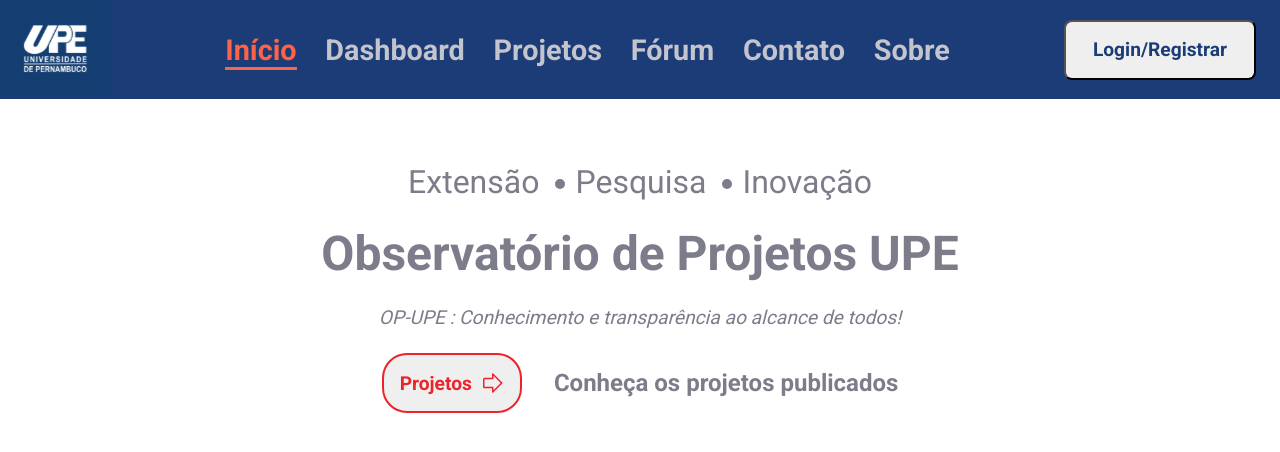
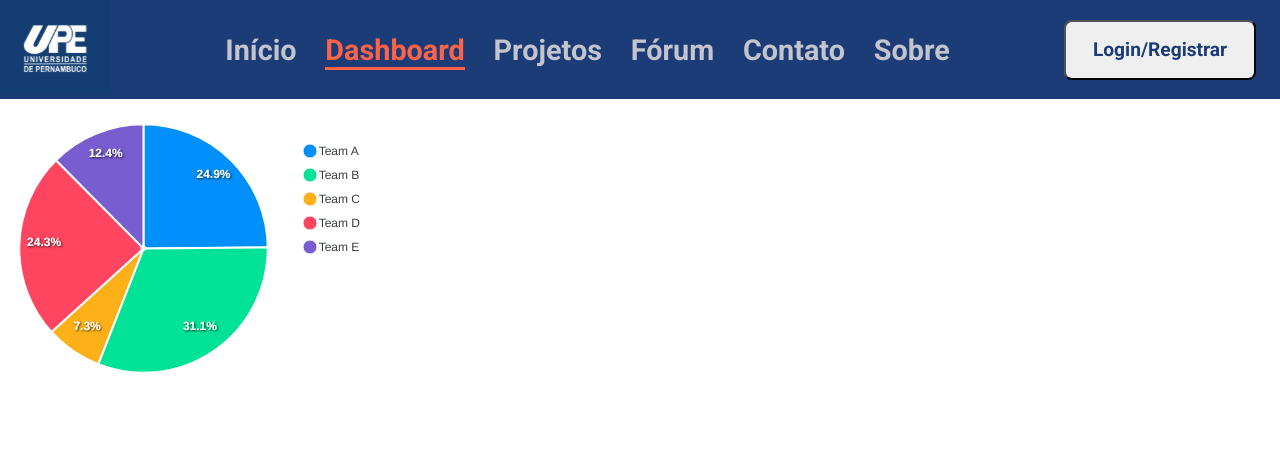
Before and after one commit to kvojps/op_upe-front, a React (Vite) app: page /dashboard in a window 1280 px wide. Before the commit this address led to /. Shown: the top 452 px of the page. Built offline with nearby package versions, Linux system fonts and the light colour scheme.

Commit message:
feat: added charts lib

```diff
--- a/package.json
+++ b/package.json
@@ -11,7 +11,9 @@
   "dependencies": {
     "@phosphor-icons/react": "^2.0.6",
     "@types/styled-components": "^5.1.26",
+    "apexcharts": "^3.37.2",
     "react": "^18.2.0",
+    "react-apexcharts": "^1.4.0",
     "react-dom": "^18.2.0",
     "react-router-dom": "^6.9.0",
     "styled-components": "^5.3.9"
--- a/src/Router.tsx
+++ b/src/Router.tsx
@@ -1,6 +1,7 @@
 import { Route, Routes, BrowserRouter, Navigate } from 'react-router-dom'
 import { DefaultLayout } from './layouts/deafultLayout'
 import { Contact } from './pages/Contact/index'
+import { Dashboard } from './pages/Dashboard'
 import { Home } from './pages/Home/index'
 
 export function Router() {
@@ -10,6 +11,7 @@
                 <Route path='/' element={<DefaultLayout />} >
                   <Route path='/' element={<Home />} />
                   <Route path='/contato' element={<Contact />} />
+                  <Route path='/dashboard' element={<Dashboard />} />
                 </Route>
 
                 <Route path='*' element={<Navigate to="/" />} />
--- /dev/null
+++ b/src/pages/Dashboard/index.tsx
@@ -0,0 +1,31 @@
+import Chart from 'react-apexcharts'
+
+export function Dashboard() {
+    return (
+        <div>
+            <Chart
+                series={[44, 55, 13, 43, 22]}
+                options={{
+                    chart: {
+                        width: 380,
+                        type: 'pie',
+                      },
+                      labels: ['Team A', 'Team B', 'Team C', 'Team D', 'Team E'],
+                      responsive: [{
+                        breakpoint: 480,
+                        options: {
+                          chart: {
+                            width: 200
+                          },
+                          legend: {
+                            position: 'bottom'
+                          }
+                        }
+                    }]
+                }}
+                type="pie"
+                width={380}
+            />
+        </div>
+    )
+}
```
Also changed, not shown: 1 other file (tests, documents, lock files or other folders).
